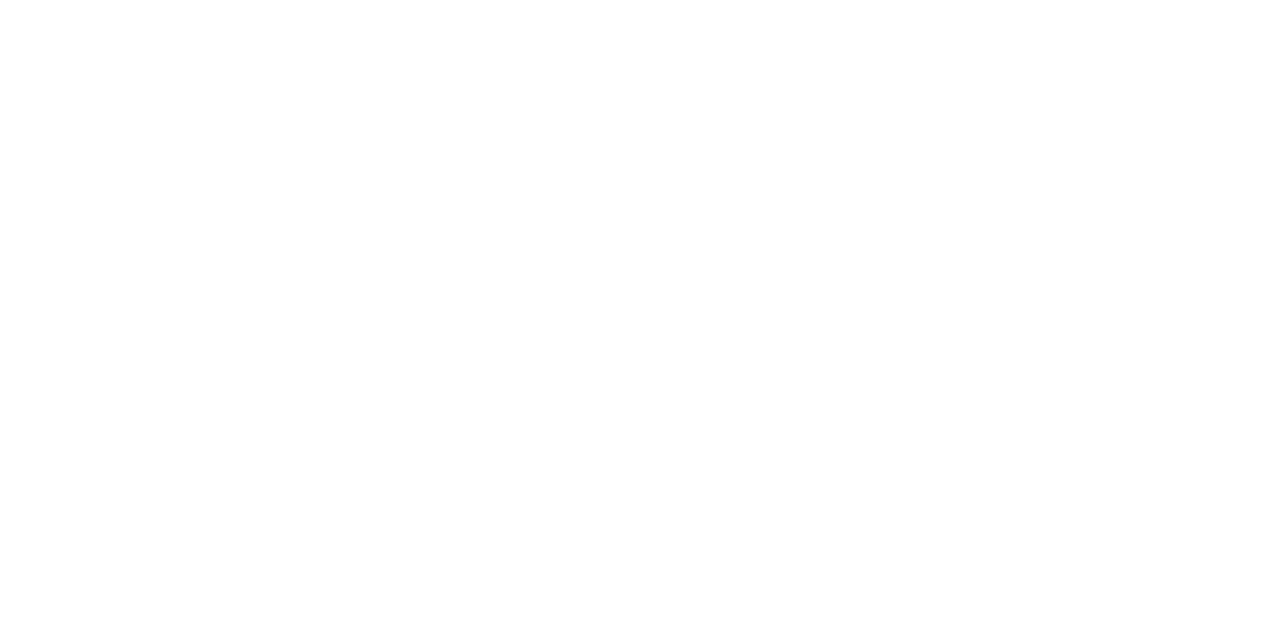
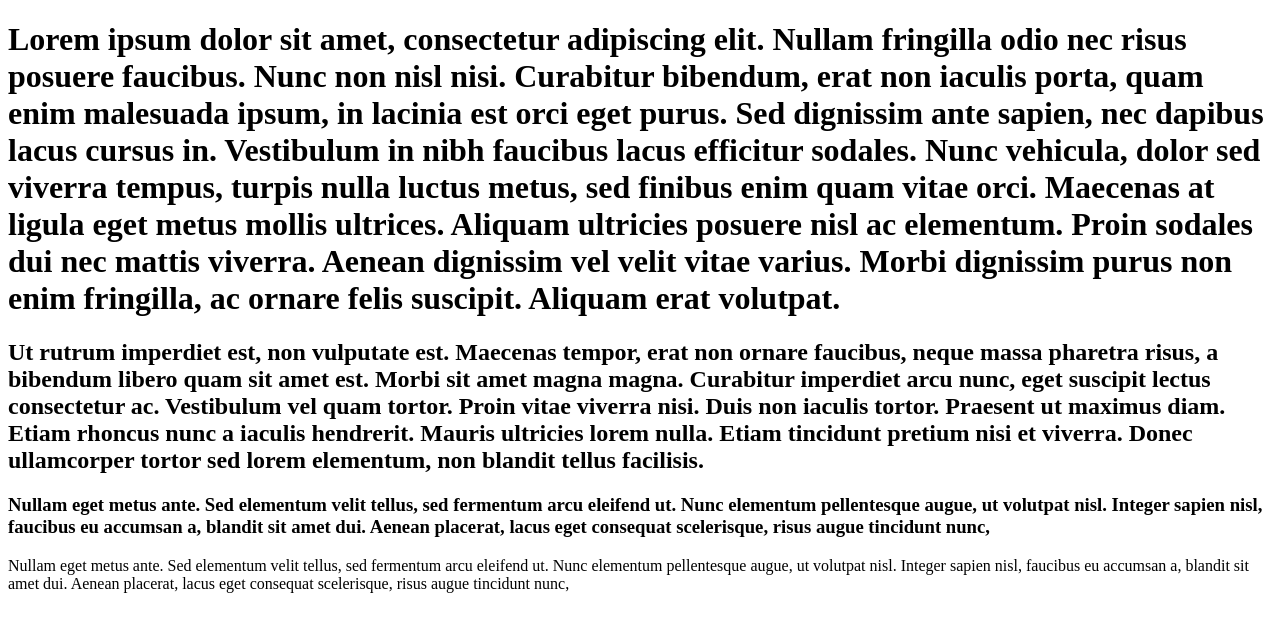
Before and after one commit to awaleee2/My_First_Portfolio, a plain HTML site: page html_basic/base_index.html in a window 1280 px wide. Drawn offline with Linux system fonts and the light colour scheme.

Commit message:
new change 1

```diff
--- a/html_basic/base_index.html
+++ b/html_basic/base_index.html
@@ -6,6 +6,11 @@
     <title>Document</title>
 </head>
 <body>
-
+    <p>
+        <h1>Lorem ipsum dolor sit amet, consectetur adipiscing elit. Nullam fringilla odio nec risus posuere faucibus. Nunc non nisl nisi. Curabitur bibendum, erat non iaculis porta, quam enim malesuada ipsum, in lacinia est orci eget purus. Sed dignissim ante sapien, nec dapibus lacus cursus in. Vestibulum in nibh faucibus lacus efficitur sodales. Nunc vehicula, dolor sed viverra tempus, turpis nulla luctus metus, sed finibus enim quam vitae orci. Maecenas at ligula eget metus mollis ultrices. Aliquam ultricies posuere nisl ac elementum. Proin sodales dui nec mattis viverra. Aenean dignissim vel velit vitae varius. Morbi dignissim purus non enim fringilla, ac ornare felis suscipit. Aliquam erat volutpat.</h1>
+        <h2>Ut rutrum imperdiet est, non vulputate est. Maecenas tempor, erat non ornare faucibus, neque massa pharetra risus, a bibendum libero quam sit amet est. Morbi sit amet magna magna. Curabitur imperdiet arcu nunc, eget suscipit lectus consectetur ac. Vestibulum vel quam tortor. Proin vitae viverra nisi. Duis non iaculis tortor. Praesent ut maximus diam. Etiam rhoncus nunc a iaculis hendrerit. Mauris ultricies lorem nulla. Etiam tincidunt pretium nisi et viverra. Donec ullamcorper tortor sed lorem elementum, non blandit tellus facilisis.</h2>
+        <h3>Nullam eget metus ante. Sed elementum velit tellus, sed fermentum arcu eleifend ut. Nunc elementum pellentesque augue, ut volutpat nisl. Integer sapien nisl, faucibus eu accumsan a, blandit sit amet dui. Aenean placerat, lacus eget consequat scelerisque, risus augue tincidunt nunc,</h3>
+        Nullam eget metus ante. Sed elementum velit tellus, sed fermentum arcu eleifend ut. Nunc elementum pellentesque augue, ut volutpat nisl. Integer sapien nisl, faucibus eu accumsan a, blandit sit amet dui. Aenean placerat, lacus eget consequat scelerisque, risus augue tincidunt nunc,
+</p>
 </body>
 </html>
```
Also changed, not shown: index.html/base_index.html (deleted, +0 -11 lines).
